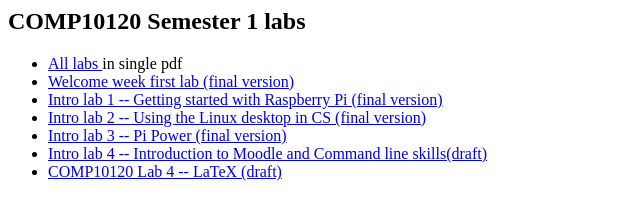
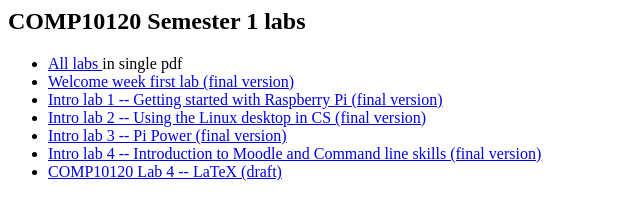
Before and after one commit to stevepettifer/COMP101, a plain HTML site: page index.html in a window 1280 px wide. Shown: the full height of the page, 0-640 px from the left. Drawn offline with Linux system fonts and the light colour scheme.

Commit message:
index.html update

```diff
--- a/index.html
+++ b/index.html
@@ -11,7 +11,7 @@
 <li><a href="rpi1.pdf"> Intro lab 1 -- Getting started with Raspberry Pi (final version)</a></li>
 <li><a href="desktop1.pdf"> Intro lab 2 -- Using the Linux desktop in CS (final version)</a></li>
 <li><a href="rpi2.pdf"> Intro lab 3 -- Pi Power (final version)</a></li>
-<li><a href="desktop2.pdf"> Intro lab 4 -- Introduction to Moodle and Command line skills(draft)</a></li>
+<li><a href="desktop2.pdf"> Intro lab 4 -- Introduction to Moodle and Command line skills (final version)</a></li>
 <!--
 <li><a href="desktop3.pdf"> COMP10120 Lab 2 </a></li>
 <li><a href="desktop4.pdf"> COMP10120 Lab 3</a></li>
```
